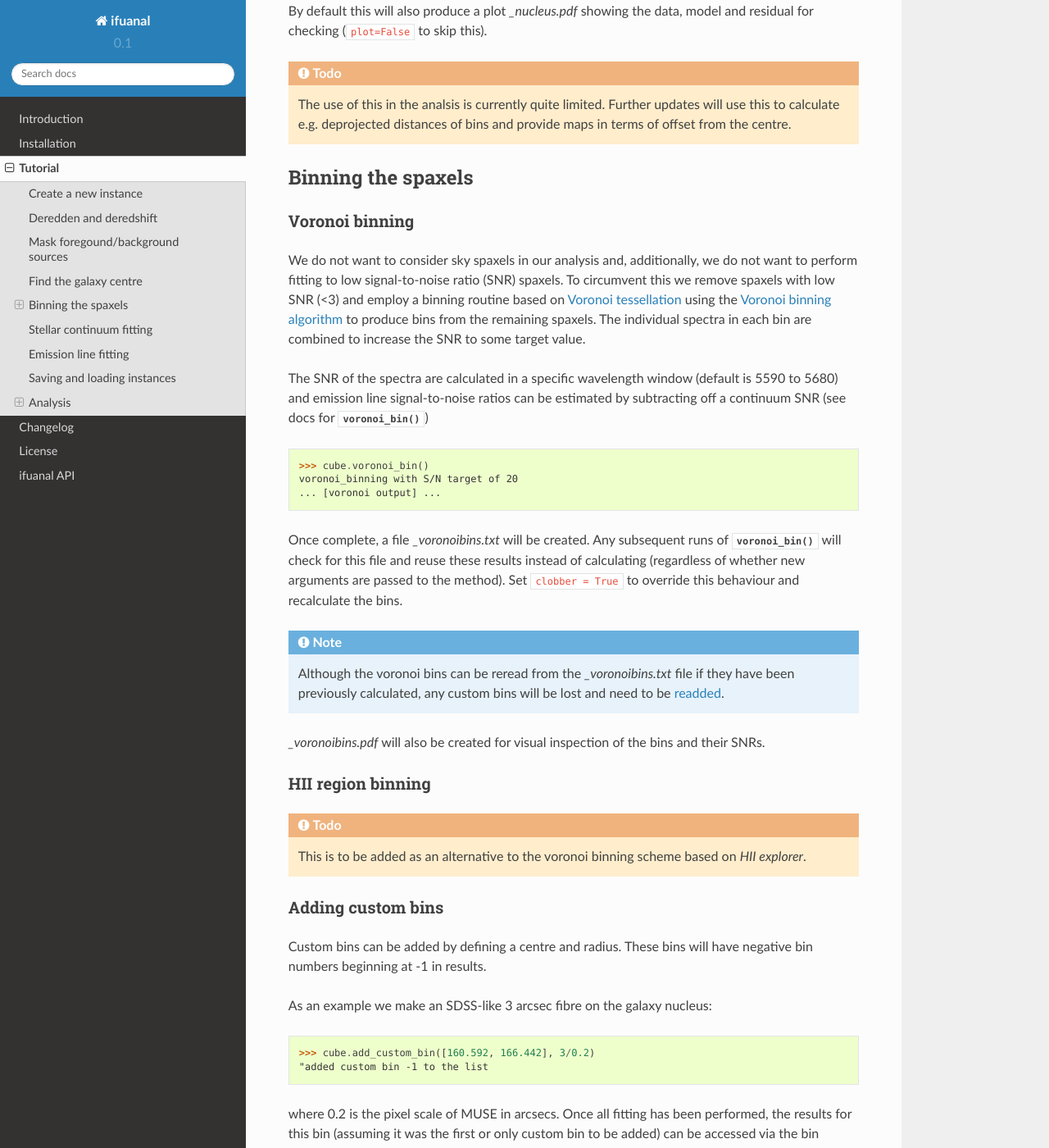
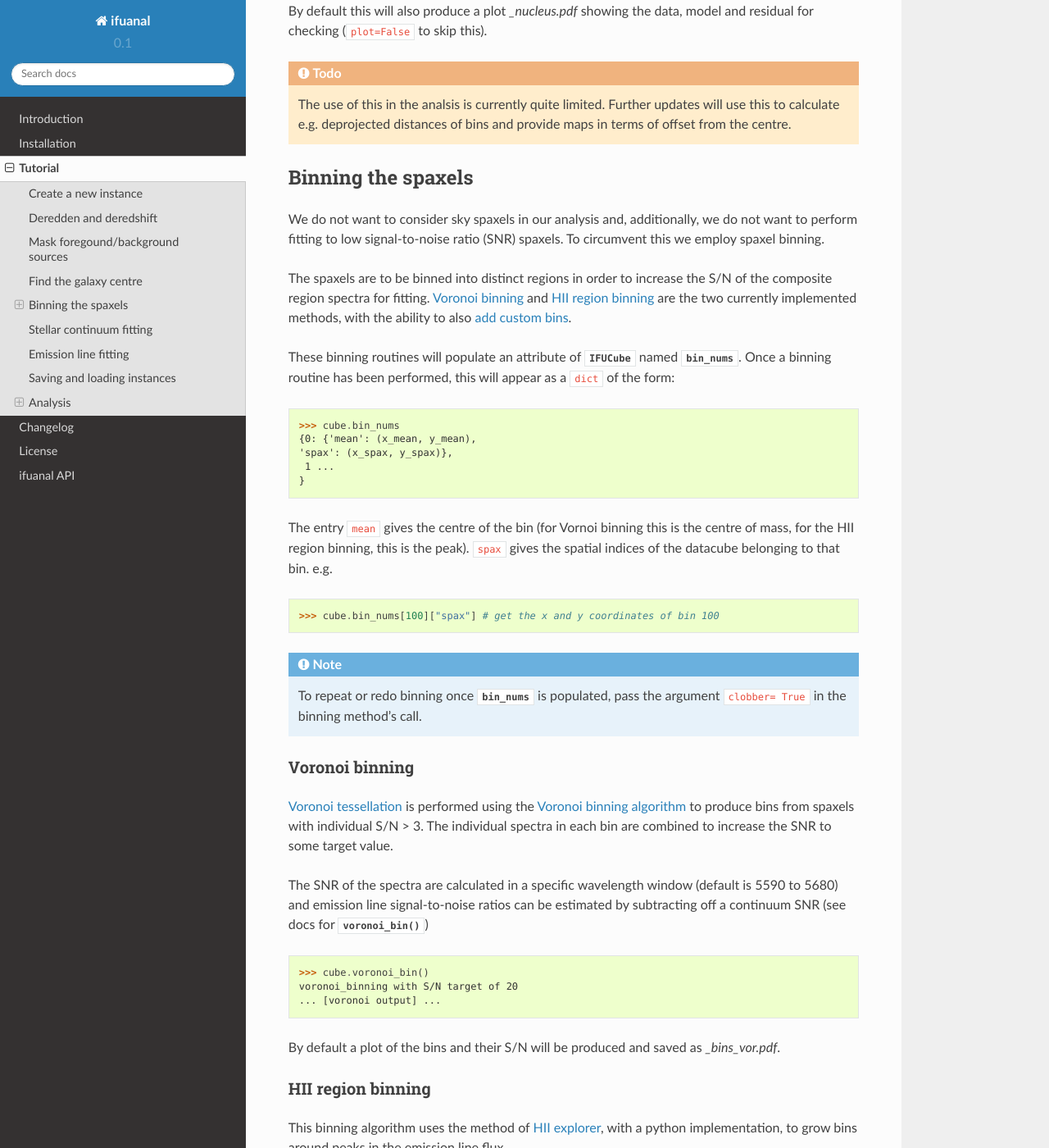
Before and after one commit to Lyalpha/ifuanal, a Sphinx documentation site: the page built from docs/tutorial.rst, in a window 1280 px wide and 1400 px high, scrolled down 3083 px. Shown: the whole window at 82% size. Built offline with Sphinx 7.4.7 and the Read the Docs theme 2.0.0, drawn with Linux system fonts in a browser that asks for light colours; some of the changed text lies outside the part shown.

Commit message:
Update tutorial for binning methods
Added a section for the HII region binning routine and moved some common
information out of Voronoi binning to the parent binning section.

```diff
--- a/docs/tutorial.rst
+++ b/docs/tutorial.rst
@@ -157,46 +157,99 @@ and residual for checking (``plot=False`` to skip this).
 Binning the spaxels
 -------------------
 
+We do not want to consider sky spaxels in our analysis and, additionally, we do
+not want to perform fitting to low signal-to-noise ratio (SNR) spaxels. To
+circumvent this we employ spaxel binning.
+
+The spaxels are to be binned into distinct regions in order to increase the S/N
+of the composite region spectra for fitting. :ref:`vor-binning` and
+:ref:`hii-binning` are the two currently implemented methods, with the ability
+to also :ref:`add custom bins <custom-bins>`.
+
+These binning routines will populate an attribute of :class:`~ifuanal.IFUCube`
+named :attr:`bin_nums`. Once a binning routine has been performed, this will
+appear as a ``dict`` of the form: ::
+
+  >>> cube.bin_nums
+  {0: {'mean': (x_mean, y_mean),
+  'spax': (x_spax, y_spax)},
+   1 ...
+  }
+
+The entry ``mean`` gives the centre of the bin (for Vornoi binning this is the
+centre of mass, for the HII region binning, this is the peak). ``spax`` gives
+the spatial indices of the datacube belonging to that bin. e.g. ::
+
+  >>> cube.bin_nums[100]["spax"] # get the x and y coordinates of bin 100
+
+.. Note::
+
+   To repeat or redo binning once :attr:`bin_nums` is populated, pass the
+   argument ``clobber= True`` in the binning method's call.
+
+.. _vor-binning:
+
 Voronoi binning
 ^^^^^^^^^^^^^^^
 
-We do not want to consider sky spaxels in our analysis and, additionally, we do
-not want to perform fitting to low signal-to-noise ratio (SNR) spaxels. To
-circumvent this we remove spaxels with low SNR (<3) and employ a binning routine
-based on `Voronoi tessellation <https://en.wikipedia.org/wiki/Voronoi_diagram>`_
-using the `Voronoi binning algorithm
-<http://www-astro.physics.ox.ac.uk/~mxc/software/>`_ to produce bins from the
-remaining spaxels. The individual spectra in each bin are combined to increase
-the SNR to some target value.
+`Voronoi tessellation <https://en.wikipedia.org/wiki/Voronoi_diagram>`_ is
+performed using the `Voronoi binning algorithm
+<http://www-astro.physics.ox.ac.uk/~mxc/software/>`_ to produce bins from
+spaxels with individual S/N > 3. The individual spectra in each bin are
+combined to increase the SNR to some target value.
 
-The SNR of the spectra are calculated in a specific wavelength window (default is 5590 to 5680) and
-emission line signal-to-noise ratios can be estimated by subtracting off a
-continuum SNR (see docs for :meth:`~ifuanal.IFUCube.voronoi_bin`) ::
+The SNR of the spectra are calculated in a specific wavelength window (default
+is 5590 to 5680) and emission line signal-to-noise ratios can be estimated by
+subtracting off a continuum SNR (see docs for
+:meth:`~ifuanal.IFUCube.voronoi_bin`) ::
 
   >>> cube.voronoi_bin()
   voronoi_binning with S/N target of 20
   ... [voronoi output] ...
 
-Once complete, a file `_voronoibins.txt` will be created. Any subsequent runs of
-:meth:`~ifuanal.IFUCube.voronoi_bin` will check for this file and reuse these results instead of
-calculating (regardless of whether new arguments are passed to the method). Set ``clobber = True`` to override this behaviour and recalculate the bins.
 
-.. NOTE::
+By default a plot of the bins and their S/N will be produced and saved as
+`_bins_vor.pdf`.
 
-   Although the voronoi bins can be reread from the `_voronoibins.txt` file if
-   they have been previously calculated, any custom bins will be lost and need
-   to be :ref:`readded <custom-bins>`.
-
-`_voronoibins.pdf` will also be created for visual inspection of the bins and
-their SNRs.
+.. _hii-binning:
 
 HII region binning
 ^^^^^^^^^^^^^^^^^^
 
-.. TODO::
+This binning algorithm uses the method of `HII explorer
+<http://www.caha.es/sanchez/HII_explorer/>`_, with a python
+implementation, to grow bins around peaks in the emission line flux. ::
 
-   This is to be added as an alternative to the voronoi binning scheme based on
-   `HII explorer`.
+  >>> cube.emission_line_bin(min_peak_flux=1100, min_frac_flux=0.1,
+  ... max_radius=5, min_flux=600)
+
+A description of these required arguments is available in the documentation for
+:meth:`~ifuanal.IFUCube.emission_line_bin`. These will have to be tailored to
+each data cube. Although usually the binning will be done for the
+H\ :math:`\alpha` line, any line or wavelength can be chosen via the
+``line_lamb`` argument.
+
+Briefly, the method is:
+
+1. :func:`~ifuanal.get_line_map` is called. This returns an emission line map
+by simulating a narrowband filter observation of the datacube and subtracting a
+continuum determined by two neighbouring filters.
+
+2. All peaks equal to or above ``min_peak_flux`` in this map are found via
+:func:`scipy.ndimage.maximum_filter`. These peaks are allowed to be close as
+the subsequent growth of the bins will merge nearby peaks.
+
+3. Starting with the brightest, these peaks are the seeds for new bins. All
+   nearby pixels that satisfying the following are included in the bin:
+
+   * within ``max_radius`` of peak.
+   * flux is above ``min_flux`` and ``min_frac_flux`` :math:`\times` peak
+     flux.
+   * fas not already been allocated a bin.
+
+The resulting bins are then saved in :attr:``bin_nums``. By default a plot of
+the emission line map creation and the bins will be produced and saved as
+`_bins_el.pdf`.
 
 .. _custom-bins:
 
@@ -204,12 +257,12 @@ Adding custom bins
 ^^^^^^^^^^^^^^^^^^
 
 Custom bins can be added by defining a centre and radius. These bins will have
-negative bin numbers beginning at -1 in results.
+negative bin numbers beginning at ``-1`` in results.
 
 As an example we make an SDSS-like 3 arcsec fibre on the galaxy nucleus: ::
 
   >>> cube.add_custom_bin([160.592, 166.442], 3/0.2)
-  "added custom bin -1 to the list
+  "added custom bin -1 to the list"
 
 where 0.2 is the pixel scale of MUSE in arcsecs. Once all fitting has been performed, the results for this bin (assuming it was the first or only custom bin to be added) can be accessed via the bin number -1 in the :ref:`results-dict`
 
@@ -220,7 +273,8 @@ where 0.2 is the pixel scale of MUSE in arcsecs. Once all fitting has been perfo
 
 .. WARNING::
 
-   These bins will cover any underlying existing bins on plots.
+   Where spaxels are included in multiple bins, the plots will not represent
+   these correctly (or consistently?).
 
 .. _cont-fitting:
 
```
